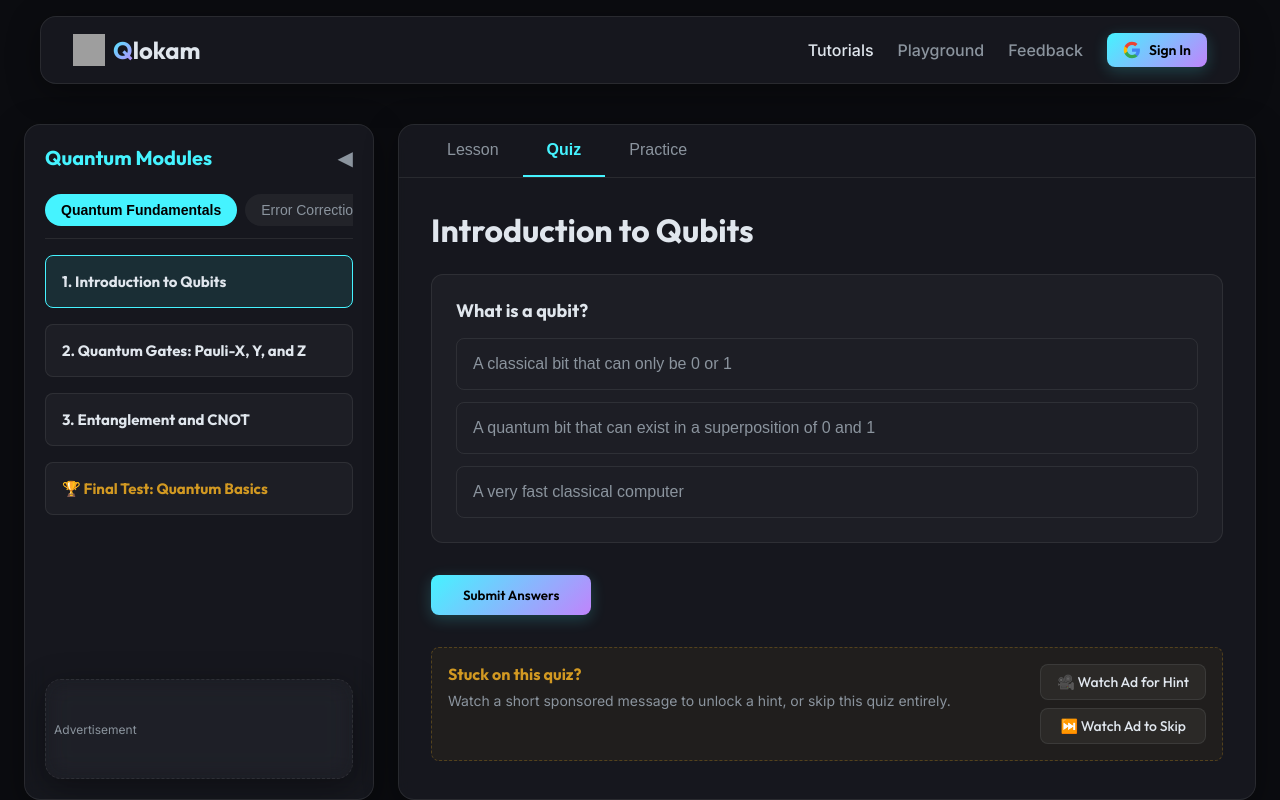
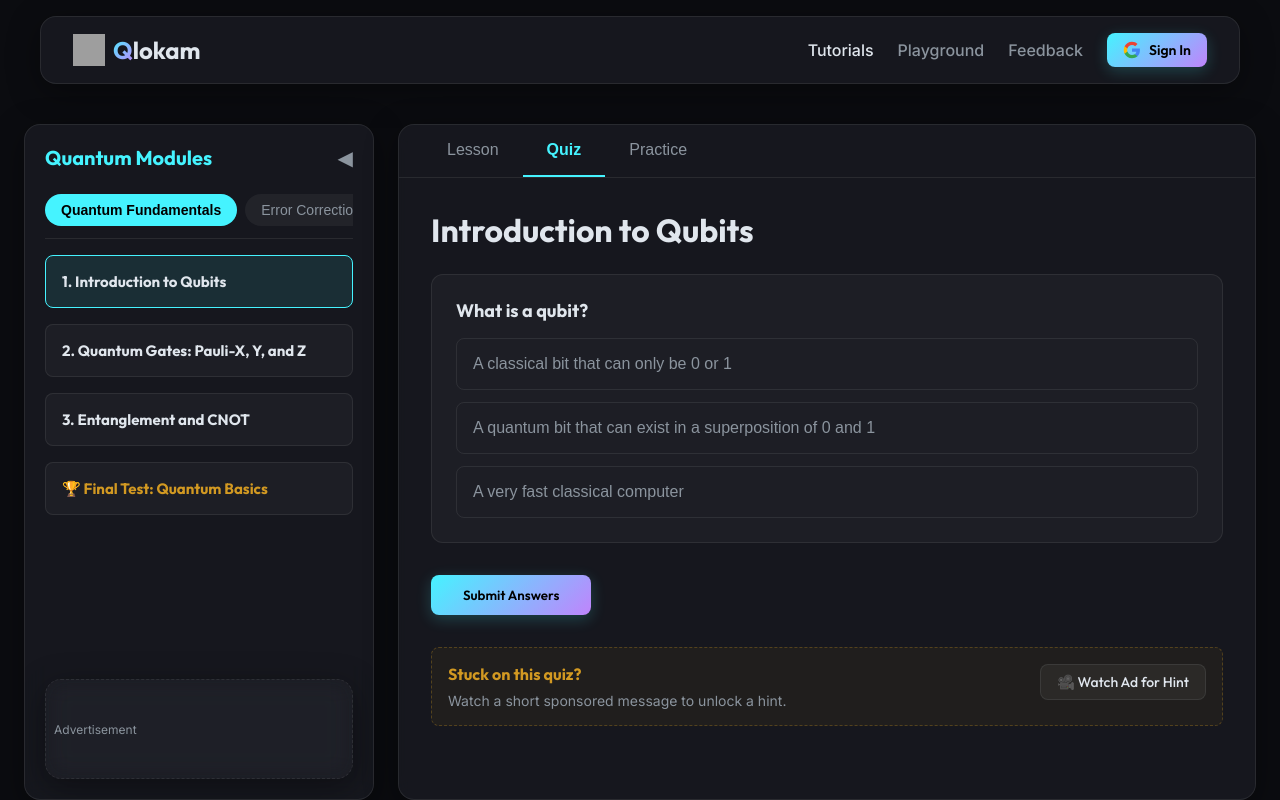
Before and after one commit to quantumcomputingtelugu/Qlokam, a Next.js app in the folder frontend/: page /tutorials in a window 1280 px wide. Both pictures are taken after a click on the button "Take Quiz". Built offline with nearby package versions, Linux system fonts and the light colour scheme; no server answers; grey boxes are pictures that could not be loaded.

Commit message:
Refactor: Remove watch ad to skip quiz functionality

```diff
--- a/frontend/src/app/tutorials/page.tsx
+++ b/frontend/src/app/tutorials/page.tsx
@@ -49,22 +49,12 @@ export default function TutorialsPage() {
     setShowQuizResults(true);
   };
 
-  const handleWatchAd = (type: 'hint' | 'skip') => {
-    setAdLoading(type);
+  const handleWatchAd = () => {
+    setAdLoading('hint');
     // Simulate watching an ad (e.g. Google Publisher Tag Rewarded Ad)
-    setTimeout(async () => {
+    setTimeout(() => {
       setAdLoading(null);
-      if (type === 'hint') {
-        setHintUnlocked(true);
-      } else if (type === 'skip') {
-        // Automatically submit all correct answers and proceed to practice
-        const correctAnswers: Record<number, number> = {};
-        activeTutorial.quizzes?.forEach((q, i) => {
-          correctAnswers[i] = q.correctAnswerIndex;
-        });
-        setSelectedAnswers(correctAnswers);
-        setShowQuizResults(true);
-      }
+      setHintUnlocked(true);
     }, 2000); // 2 second simulated ad
   };
 
@@ -348,24 +338,16 @@ export default function TutorialsPage() {
                       <div style={{ display: 'flex', gap: '16px', marginTop: '16px', padding: '16px', background: 'rgba(210, 153, 34, 0.05)', borderRadius: '8px', border: '1px dashed rgba(210, 153, 34, 0.3)' }}>
                         <div style={{ flex: 1 }}>
                           <h4 style={{ margin: '0 0 8px 0', color: '#d29922' }}>Stuck on this quiz?</h4>
-                          <p style={{ margin: 0, color: 'var(--text-secondary)', fontSize: '14px' }}>Watch a short sponsored message to unlock a hint, or skip this quiz entirely.</p>
+                          <p style={{ margin: 0, color: 'var(--text-secondary)', fontSize: '14px' }}>Watch a short sponsored message to unlock a hint.</p>
                         </div>
                         <div style={{ display: 'flex', flexDirection: 'column', gap: '8px' }}>
                           <button
                             className="btn-secondary"
-                            onClick={() => handleWatchAd('hint')}
+                            onClick={handleWatchAd}
                             disabled={adLoading !== null || hintUnlocked}
                             style={{ padding: '8px 16px', fontSize: '14px' }}
                           >
                             {adLoading === 'hint' ? 'Loading Ad...' : hintUnlocked ? 'Hint Unlocked!' : '🎥 Watch Ad for Hint'}
-                          </button>
-                          <button
-                            className="btn-secondary"
-                            onClick={() => handleWatchAd('skip')}
-                            disabled={adLoading !== null}
-                            style={{ padding: '8px 16px', fontSize: '14px' }}
-                          >
-                            {adLoading === 'skip' ? 'Loading Ad...' : '⏭️ Watch Ad to Skip'}
                           </button>
                         </div>
                       </div>
```
